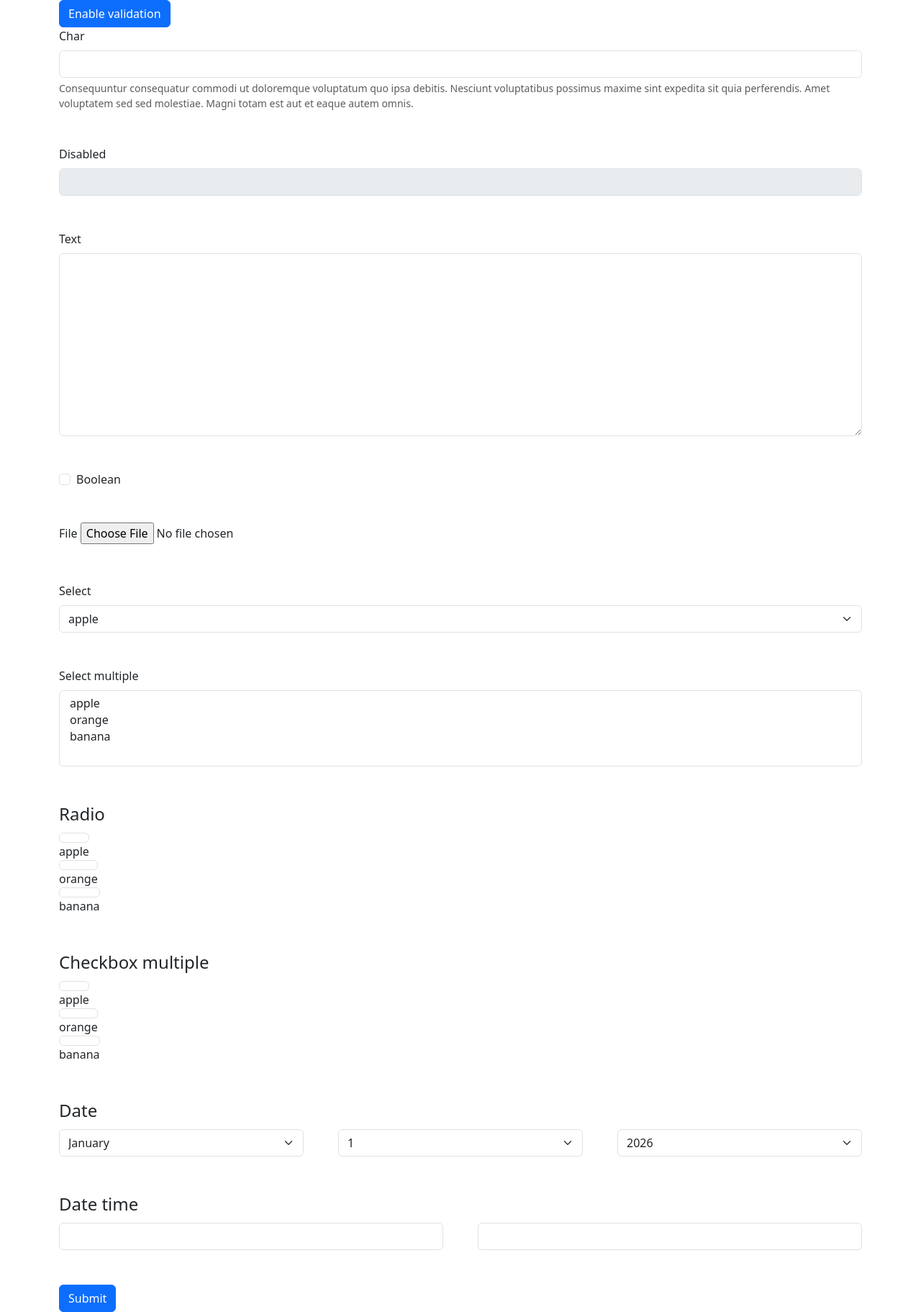
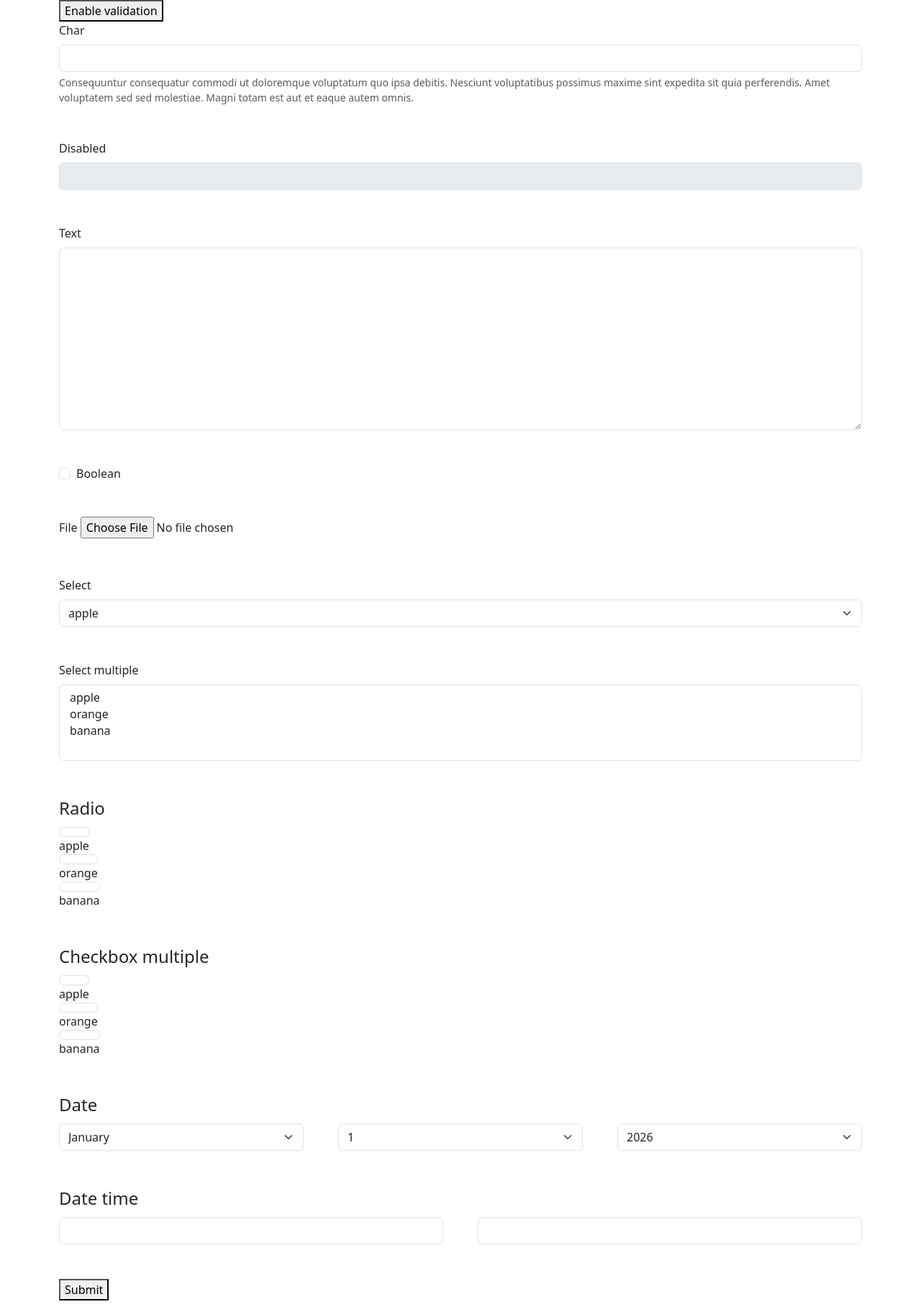
Before and after one commit to xi/django-bs, a Django app: page / in a window 1280 px wide. Shown: the whole page at 72% size. Run offline with Django 4.2, Linux system fonts and the light colour scheme; some libraries are stand-ins or nearby versions.

Commit message:
v6: theme- for colors

```diff
--- a/django_bs/templates/bs/form.html
+++ b/django_bs/templates/bs/form.html
@@ -1,7 +1,7 @@
 {% load bootstrap %}
 
 {% for error in form.non_field_errors %}
-    <div class="alert alert-danger" role="alert">{{ error }}</div>
+    <div class="alert theme-danger" role="alert">{{ error }}</div>
 {% endfor %}
 
 {% for field in form %}
--- a/django_bs/templatetags/bootstrap.py
+++ b/django_bs/templatetags/bootstrap.py
@@ -8,11 +8,11 @@
 from django.contrib.messages import constants as message_constants
 
 MESSAGE_LEVEL_CLASSES = {
-    message_constants.DEBUG: 'alert alert-warning',
-    message_constants.INFO: 'alert alert-info',
-    message_constants.SUCCESS: 'alert alert-success',
-    message_constants.WARNING: 'alert alert-warning',
-    message_constants.ERROR: 'alert alert-danger',
+    message_constants.DEBUG: 'alert theme-warning',
+    message_constants.INFO: 'alert theme-info',
+    message_constants.SUCCESS: 'alert theme-success',
+    message_constants.WARNING: 'alert theme-warning',
+    message_constants.ERROR: 'alert theme-danger',
 }
 
 register = template.Library()
--- a/example/templates/form.html
+++ b/example/templates/form.html
@@ -10,15 +10,15 @@
     <div class="container my-7">
         <form class="mb-7" method="GET">
             {% if view.request.GET.validate %}
-                <button name="validate" value="" class="btn btn-primary">Disable validation</button>
+                <button name="validate" value="" class="btn-solid theme-primary">Disable validation</button>
             {% else %}
-                <button name="validate" value="1" class="btn btn-primary">Enable validation</button>
+                <button name="validate" value="1" class="btn-solid theme-primary">Enable validation</button>
             {% endif %}
         </form>
 
         <form>
             {{ form }}
-            <button class="btn btn-primary">Submit</button>
+            <button class="btn-solid theme-primary">Submit</button>
         </form>
     </div>
 </body>
```
